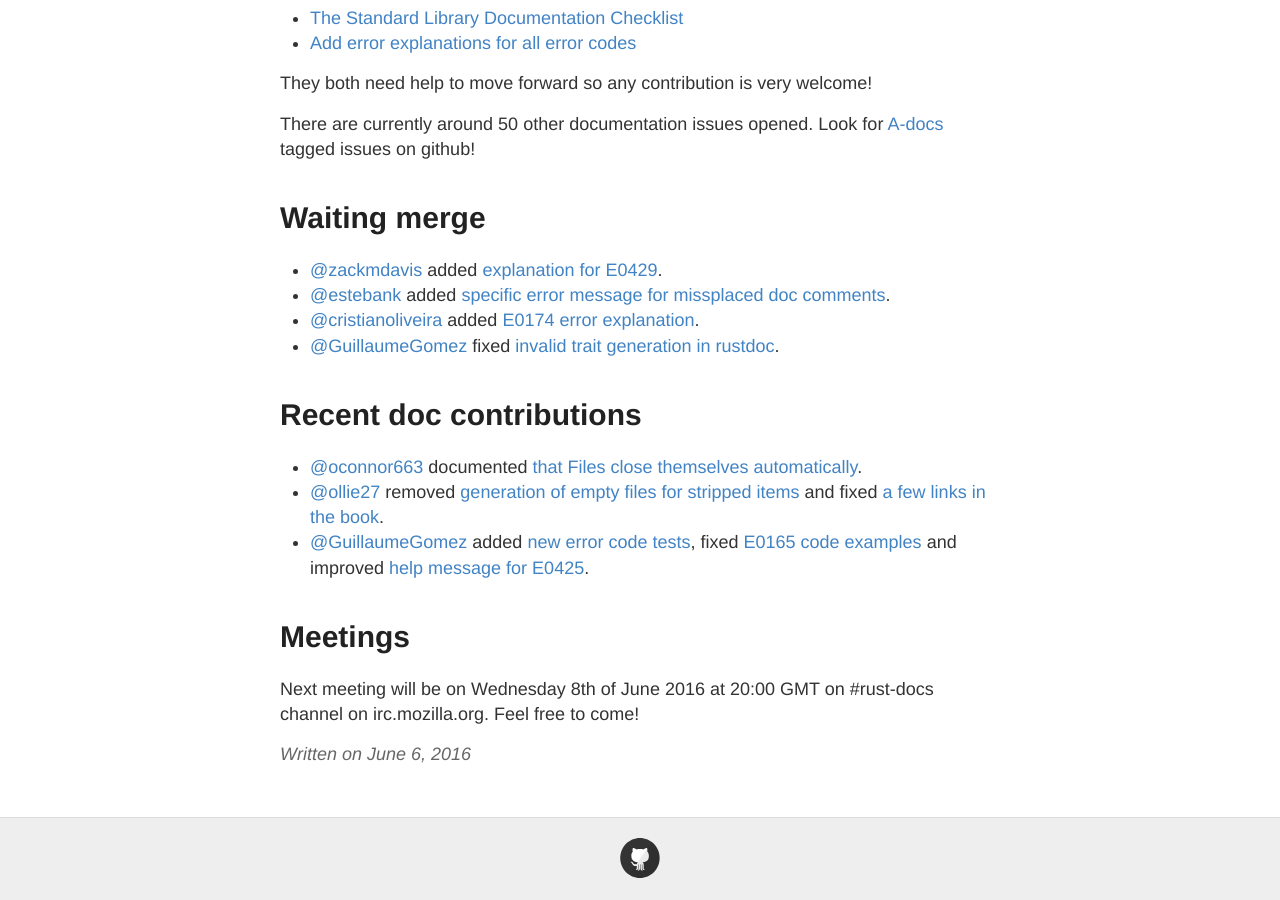
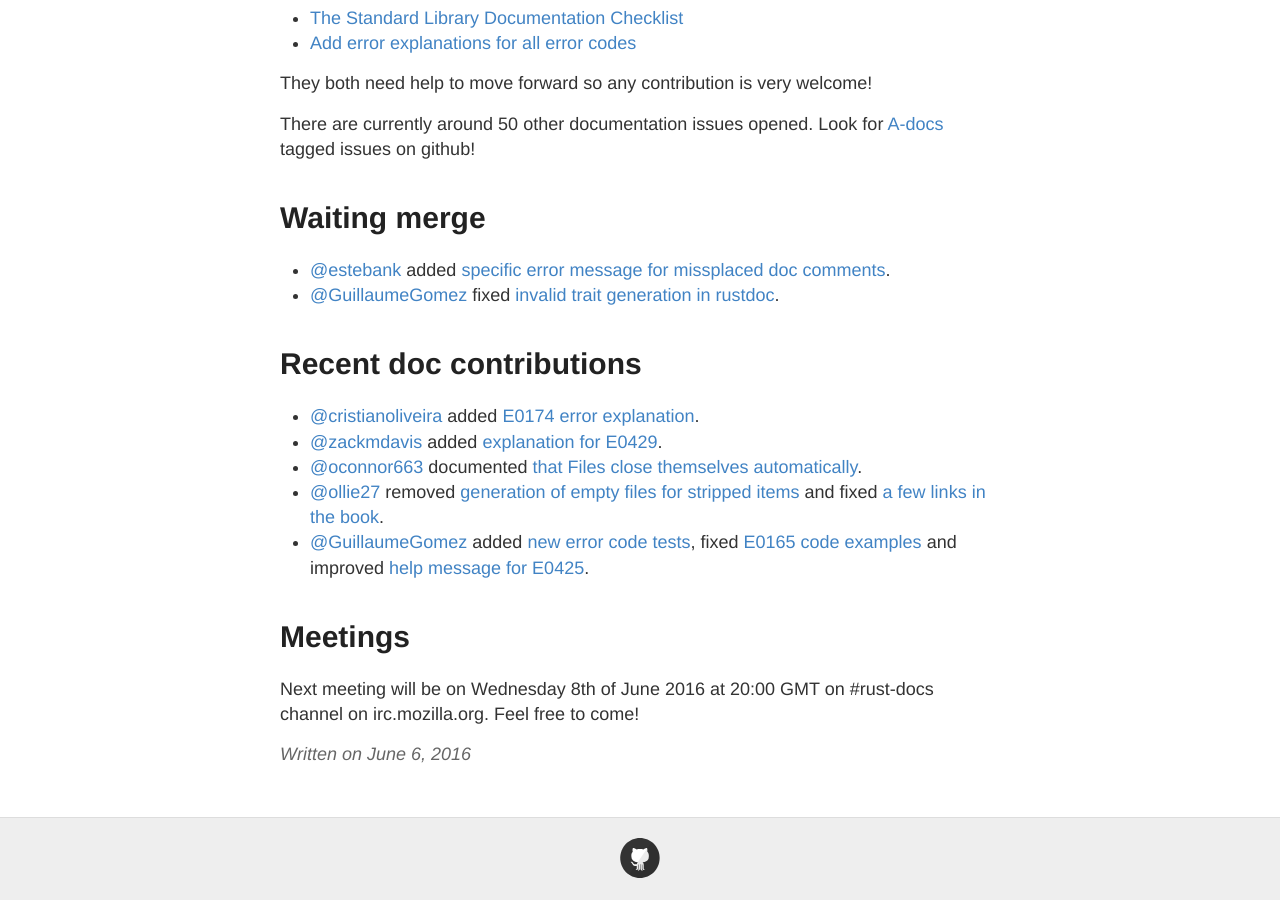
Before and after one commit to GuillaumeGomez/this-week-in-rust-docs, a Jekyll site: the page built from _posts/2016-6-6-this-week-in-rust-docs-7.md, in a window 1280 px wide and 900 px high, scrolled down 765 px. Built offline with Jekyll 4.4.1, drawn with Linux system fonts in a browser that asks for light colours.

```diff
--- a/_posts/2016-6-6-this-week-in-rust-docs-7.md
+++ b/_posts/2016-6-6-this-week-in-rust-docs-7.md
@@ -34,13 +34,13 @@ There are currently around 50 other documentation issues opened. Look for [A-doc
 
 # Waiting merge
 
-* [@zackmdavis](https://github.com/zackmdavis) added [explanation for E0429](https://github.com/rust-lang/rust/pull/33955).
 * [@estebank](https://github.com/estebank) added [specific error message for missplaced doc comments](https://github.com/rust-lang/rust/pull/33922).
-* [@cristianoliveira](https://github.com/cristianoliveira) added [E0174 error explanation](https://github.com/rust-lang/rust/pull/33920).
 * [@GuillaumeGomez](https://github.com/GuillaumeGomez) fixed [invalid trait generation in rustdoc](https://github.com/rust-lang/rust/pull/33935).
 
 # Recent doc contributions
 
+* [@cristianoliveira](https://github.com/cristianoliveira) added [E0174 error explanation](https://github.com/rust-lang/rust/pull/33920).
+* [@zackmdavis](https://github.com/zackmdavis) added [explanation for E0429](https://github.com/rust-lang/rust/pull/33955).
 * [@oconnor663](https://github.com/oconnor663) documented [that Files close themselves automatically](https://github.com/rust-lang/rust/pull/33993).
 * [@ollie27](https://github.com/ollie27) removed [generation of empty files for stripped items](https://github.com/rust-lang/rust/pull/34045) and fixed [a few links in the book](https://github.com/rust-lang/rust/pull/34021).
 * [@GuillaumeGomez](https://github.com/GuillaumeGomez) added [new error code tests](https://github.com/rust-lang/rust/pull/33915), fixed [E0165 code examples](https://github.com/rust-lang/rust/pull/34014) and improved [help message for E0425](https://github.com/rust-lang/rust/pull/33878).
```
